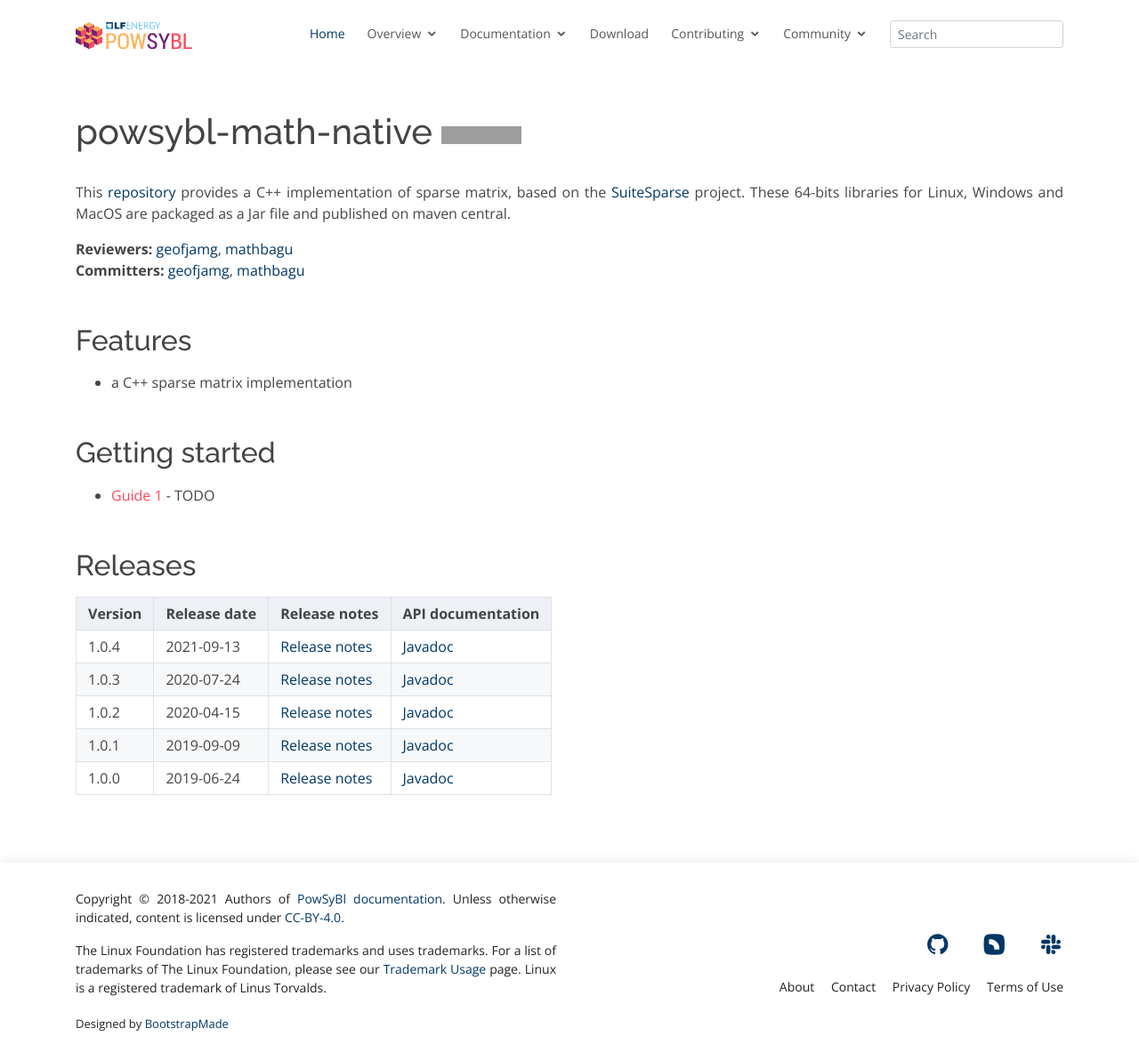
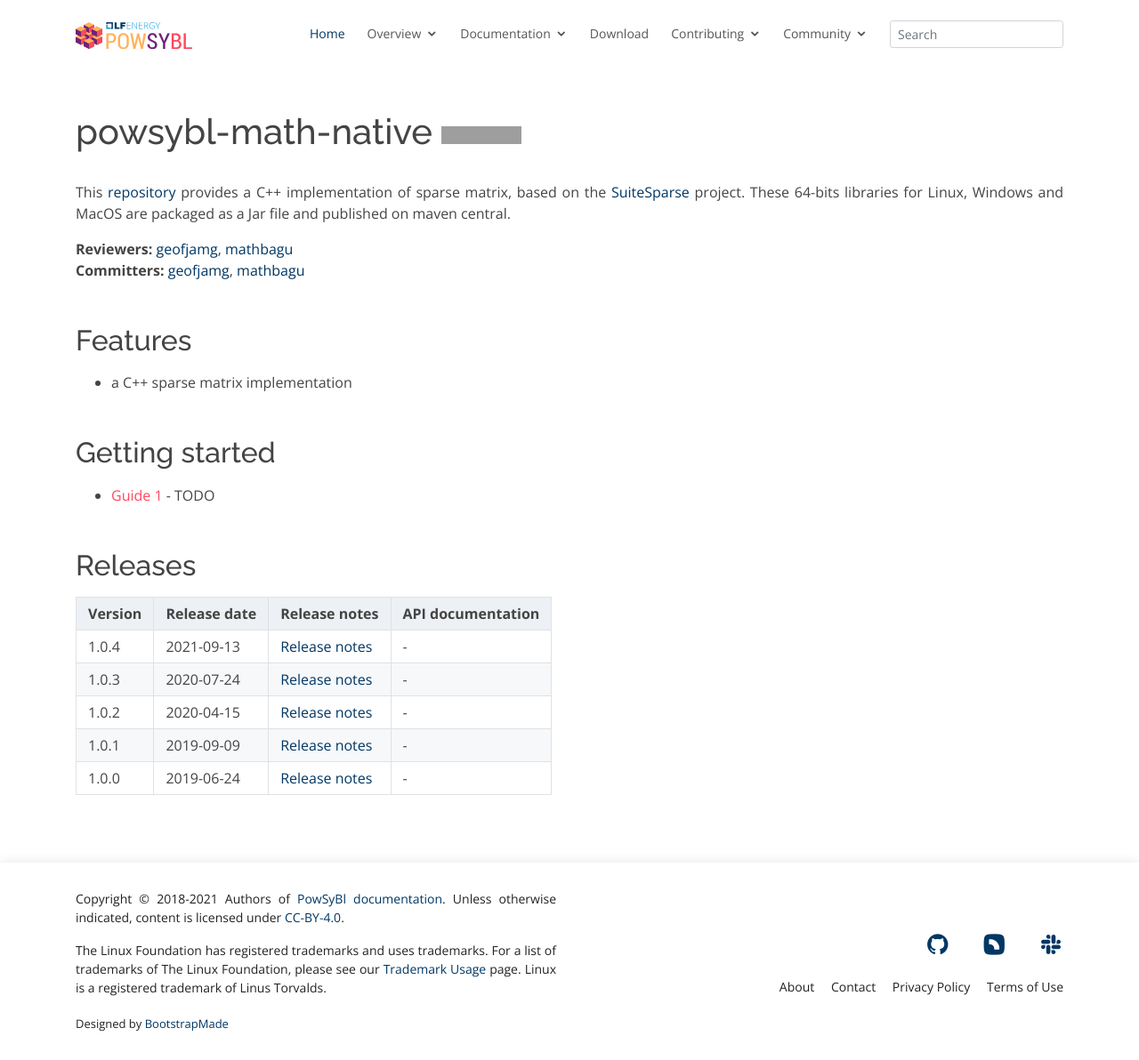
Before and after one commit to powsybl/powsybl.github.io, a Jekyll site: the page built from pages/documentation/developer/repositories/powsybl-math-native.md, in a window 1280 px wide and 1192 px high. Shown: the whole window at 89% size. Built offline with Jekyll 4.4.1, drawn with Linux system fonts in a browser that asks for light colours; our own code applies the rules of GitHub Pages for plain Markdown files; grey boxes are pictures that could not be loaded.

Commit message:
Remove javadoc links
Signed-off-by: Florian Dupuy <florian.dupuy@rte-france.com>

```diff
--- a/pages/documentation/developer/repositories/powsybl-math-native.md
+++ b/pages/documentation/developer/repositories/powsybl-math-native.md
@@ -16,8 +16,8 @@
 
 | Version | Release date | Release notes | API documentation |
 | ------- | ------------ | ------------- | ----------------- |
-| 1.0.4 | 2021-09-13 | [Release notes](https://github.com/powsybl/powsybl-math-native/releases/tag/v1.0.4) | [Javadoc](https://javadoc.io/doc/com.powsybl/powsybl-math-native/1.0.4/index.html) |
-| 1.0.3 | 2020-07-24 | [Release notes](https://github.com/powsybl/powsybl-math-native/releases/tag/v1.0.3) | [Javadoc](https://javadoc.io/doc/com.powsybl/powsybl-math-native/1.0.3/index.html) |
-| 1.0.2 | 2020-04-15 | [Release notes](https://github.com/powsybl/powsybl-math-native/releases/tag/v1.0.2) | [Javadoc](https://javadoc.io/doc/com.powsybl/powsybl-math-native/1.0.2/index.html) |
-| 1.0.1 | 2019-09-09 | [Release notes](https://github.com/powsybl/powsybl-math-native/releases/tag/v1.0.1) | [Javadoc](https://javadoc.io/doc/com.powsybl/powsybl-math-native/1.0.1/index.html) |
-| 1.0.0 | 2019-06-24 | [Release notes](https://github.com/powsybl/powsybl-math-native/releases/tag/v1.0.0) | [Javadoc](https://javadoc.io/doc/com.powsybl/powsybl-math-native/1.0.0/index.html) |
+| 1.0.4 | 2021-09-13 | [Release notes](https://github.com/powsybl/powsybl-math-native/releases/tag/v1.0.4) | - |
+| 1.0.3 | 2020-07-24 | [Release notes](https://github.com/powsybl/powsybl-math-native/releases/tag/v1.0.3) | - |
+| 1.0.2 | 2020-04-15 | [Release notes](https://github.com/powsybl/powsybl-math-native/releases/tag/v1.0.2) | - |
+| 1.0.1 | 2019-09-09 | [Release notes](https://github.com/powsybl/powsybl-math-native/releases/tag/v1.0.1) | - |
+| 1.0.0 | 2019-06-24 | [Release notes](https://github.com/powsybl/powsybl-math-native/releases/tag/v1.0.0) | - |
```
